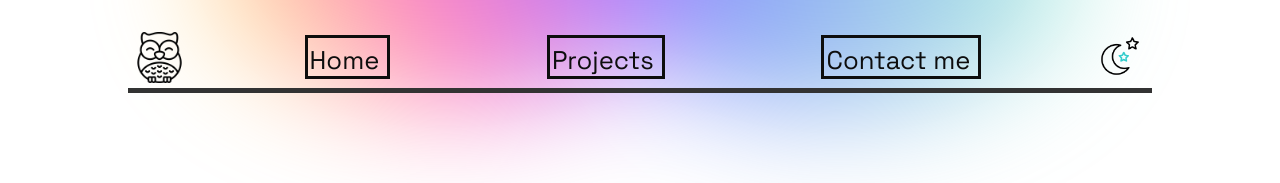
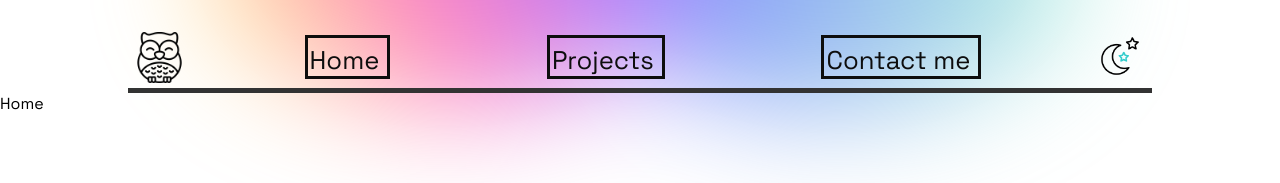
Before and after one commit to chinmay200/PortfolioSite, a React (Create React App) app: page / in a window 1280 px wide. Shown: the top 183 px of the page. Built offline with nearby package versions, Linux system fonts and the light colour scheme.

Commit message:
fixed navbar positions and margins and removed overflow

```diff
--- a/src/App.js
+++ b/src/App.js
@@ -1,4 +1,5 @@
 import './App.css';
+import Home from './components/Home';
 import Navbar from './components/Navbar';
 import './Styles/genralStyling.css'
 
@@ -6,6 +7,7 @@ function App() {
   return (
     <>
       <Navbar/>
+      <Home/>
     </>
   );
 }
--- a/src/Styles/genralStyling.css
+++ b/src/Styles/genralStyling.css
@@ -4,6 +4,7 @@
     box-sizing: border-box;
     outline: none;
     user-select: none;
+    /* overflow: hidden; */
 }
 
 .underline{
@@ -12,3 +13,7 @@
     background-color: rgb(51, 51, 51);
     transition: all 0.5s ease;
 }
+
+body{
+    overflow: hidden;
+}
--- /dev/null
+++ b/src/Styles/home.css
@@ -0,0 +1,3 @@
+.heropage{
+    width: 70vw;
+}
--- a/src/Styles/nav.css
+++ b/src/Styles/nav.css
@@ -67,6 +67,7 @@
 
   .navlinks {
     width: 100%;
+    /* min-height: 0; */
     height: 0;
     transition: all 0.5s ease-in;
     margin: 1em 0;
--- a/src/components/Home.jsx
+++ b/src/components/Home.jsx
@@ -0,0 +1,12 @@
+import React from 'react'
+import '../Styles/home.css'
+
+function Home() {
+    return (
+        <div className='heropage'>
+            Home
+        </div>
+    )
+}
+
+export default Home
```
